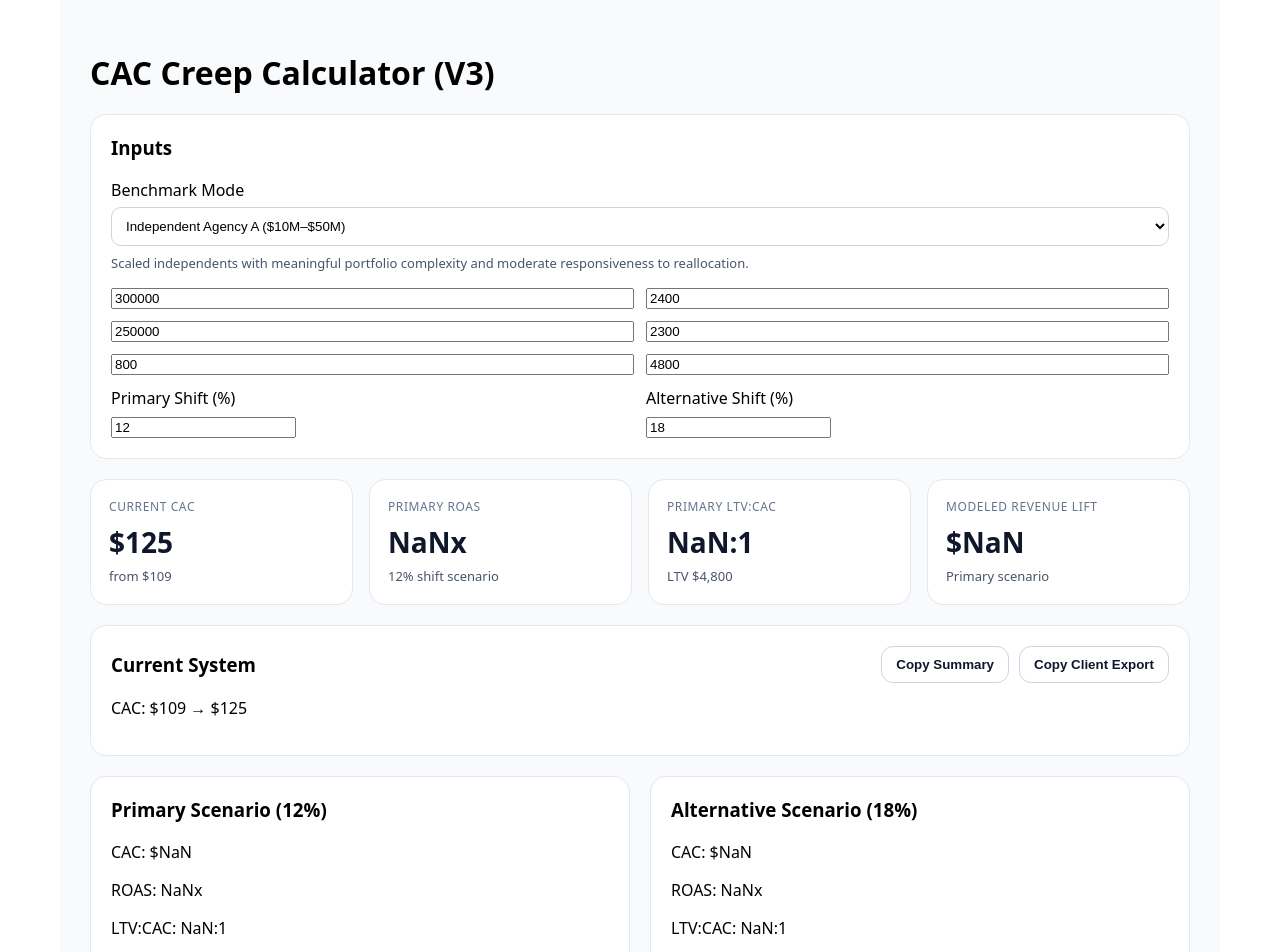
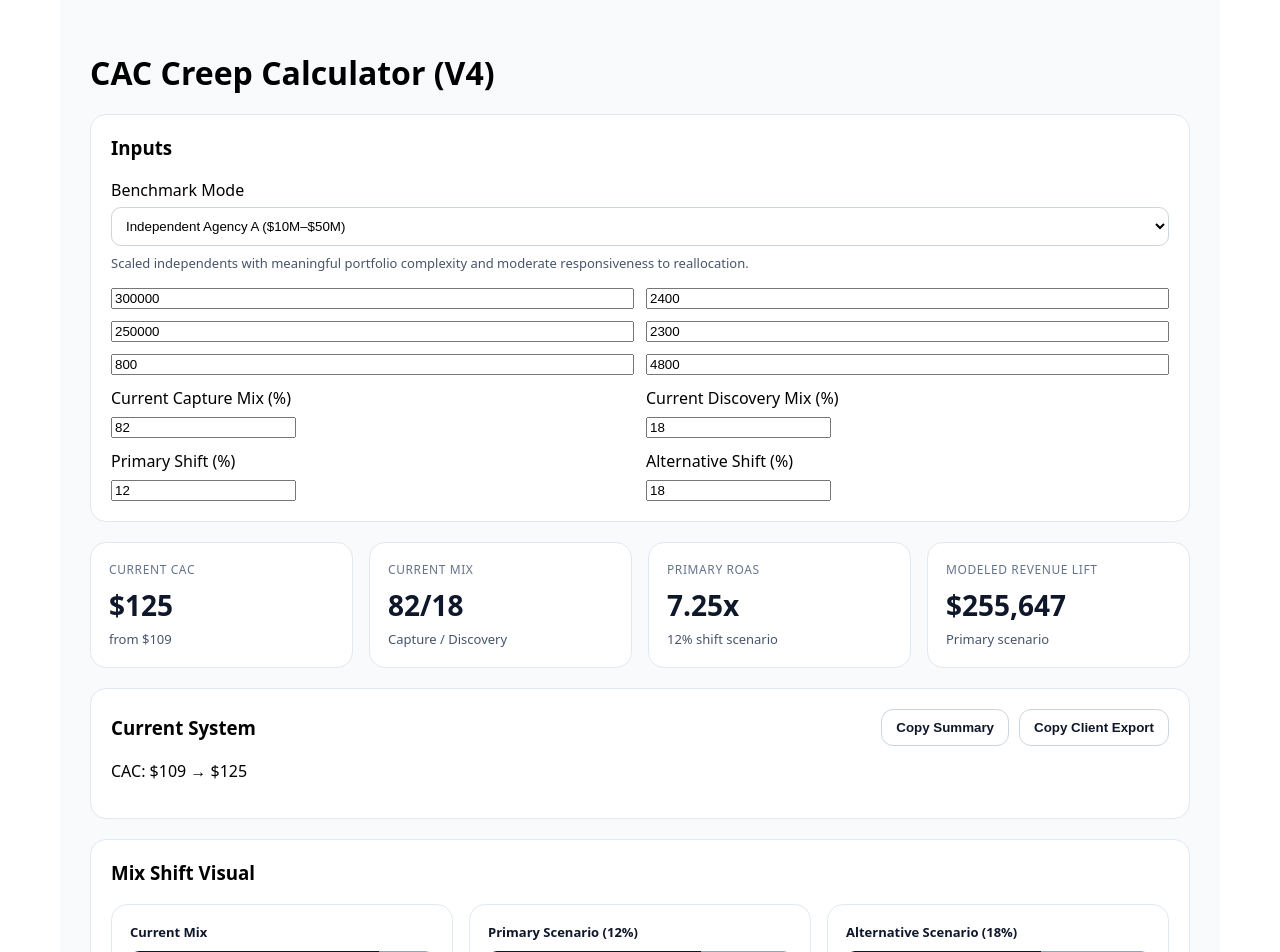
Before and after one commit to ScottMHarris1/revenue-architecture-tools, a Next.js app: page / in a window 1280 px wide. Shown: the top 952 px of the page. Built offline with nearby package versions, Linux system fonts and the light colour scheme.

Commit message:
Update page.tsx

```diff
--- a/app/page.tsx
+++ b/app/page.tsx
@@ -6,6 +6,7 @@ import MetricCard from "../components/MetricCard";
 import ActionButton from "../components/ActionButton";
 import ComparisonTable from "../components/ComparisonTable";
 import SimpleBar from "../components/SimpleBar";
+import MixShiftCard from "../components/MixShiftCard";
 import {
   BenchmarkMode,
   benchmarkDescriptions,
@@ -26,6 +27,9 @@ export default function Page() {
   const [shiftB, setShiftB] = useState(18);
   const [benchmarkMode, setBenchmarkMode] = useState<BenchmarkMode>("independentA");
 
+  const [captureMix, setCaptureMix] = useState(82);
+  const [discoveryMix, setDiscoveryMix] = useState(18);
+
   const [copiedSummary, setCopiedSummary] = useState(false);
   const [copiedClient, setCopiedClient] = useState(false);
 
@@ -40,6 +44,8 @@ export default function Page() {
         ltv,
         shift: shiftA,
         benchmarkMode,
+        currentCaptureMix: captureMix,
+        currentDiscoveryMix: discoveryMix,
       }),
     [
       spend,
@@ -50,6 +56,8 @@ export default function Page() {
       ltv,
       shiftA,
       benchmarkMode,
+      captureMix,
+      discoveryMix,
     ]
   );
 
@@ -64,6 +72,8 @@ export default function Page() {
         ltv,
         shift: shiftB,
         benchmarkMode,
+        currentCaptureMix: captureMix,
+        currentDiscoveryMix: discoveryMix,
       }),
     [
       spend,
@@ -74,43 +84,53 @@ export default function Page() {
       ltv,
       shiftB,
       benchmarkMode,
+      captureMix,
+      discoveryMix,
     ]
   );
 
   const repSummary = `Benchmark: ${
     benchmarkLabels[benchmarkMode]
-  }. CAC has moved from ${formatMoney(A.priorCAC)} to ${formatMoney(
+  }. Current mix is ${captureMix}% capture / ${discoveryMix}% discovery. CAC has moved from ${formatMoney(
+    A.priorCAC
+  )} to ${formatMoney(
     A.currentCAC
   )}. A controlled ${shiftA}-${shiftB}% reallocation could generate ${formatMoney(
     A.lift
   )}–${formatMoney(B.lift)} in modeled revenue lift while improving blended efficiency. Primary scenario lands at ${formatMoney(
     A.newCAC
-  )} CAC, ${formatROAS(A.roas)} ROAS, and ${formatRatio(
-    A.ltvToCac
-  )} LTV:CAC.`;
+  )} CAC, ${formatROAS(A.roas)} ROAS, and ${formatRatio(A.ltvToCac)} LTV:CAC.`;
 
   const clientExport = `Portfolio Efficiency Brief
 
 Benchmark mode
 - ${benchmarkLabels[benchmarkMode]}
 
+Current mix
+- Capture: ${captureMix}%
+- Discovery: ${discoveryMix}%
+
 Current state
 - CAC: ${formatMoney(A.priorCAC)} → ${formatMoney(A.currentCAC)}
 
 Primary scenario (${shiftA}% shift)
+- Capture: ${A.modeledCaptureMix}%
+- Discovery: ${A.modeledDiscoveryMix}%
 - CAC: ${formatMoney(A.newCAC)}
 - ROAS: ${formatROAS(A.roas)}
 - LTV:CAC: ${formatRatio(A.ltvToCac)}
 - Modeled revenue lift: ${formatMoney(A.lift)}
 
 Alternative scenario (${shiftB}% shift)
+- Capture: ${B.modeledCaptureMix}%
+- Discovery: ${B.modeledDiscoveryMix}%
 - CAC: ${formatMoney(B.newCAC)}
 - ROAS: ${formatROAS(B.roas)}
 - LTV:CAC: ${formatRatio(B.ltvToCac)}
 - Modeled revenue lift: ${formatMoney(B.lift)}
 
 Recommended next step
-Run a controlled ${shiftA}% to ${shiftB}% reallocation test, hold spend flat, and inspect CAC, blended efficiency, and modeled revenue lift before scaling.`;
+Run a controlled ${shiftA}% to ${shiftB}% reallocation test, hold spend flat, and inspect CAC, mix efficiency, and modeled revenue lift before scaling.`;
 
   async function handleCopySummary() {
     await navigator.clipboard.writeText(repSummary);
@@ -138,7 +158,7 @@ Run a controlled ${shiftA}% to ${shiftB}% reallocation test, hold spend flat, an
       }}
     >
       <h1 style={{ fontSize: 32, marginBottom: 20 }}>
-        CAC Creep Calculator (V3)
+        CAC Creep Calculator (V4)
       </h1>
 
       <Card>
@@ -188,6 +208,32 @@ Run a controlled ${shiftA}% to ${shiftB}% reallocation test, hold spend flat, an
           }}
         >
           <div>
+            <label style={{ display: "block", marginBottom: 6 }}>Current Capture Mix (%)</label>
+            <input
+              type="number"
+              value={captureMix}
+              onChange={(e) => {
+                const next = Number(e.target.value);
+                setCaptureMix(next);
+                setDiscoveryMix(Math.max(100 - next, 0));
+              }}
+            />
+          </div>
+
+          <div>
+            <label style={{ display: "block", marginBottom: 6 }}>Current Discovery Mix (%)</label>
+            <input
+              type="number"
+              value={discoveryMix}
+              onChange={(e) => {
+                const next = Number(e.target.value);
+                setDiscoveryMix(next);
+                setCaptureMix(Math.max(100 - next, 0));
+              }}
+            />
+          </div>
+
+          <div>
             <label style={{ display: "block", marginBottom: 6 }}>Primary Shift (%)</label>
             <input
               type="number"
@@ -221,14 +267,14 @@ Run a controlled ${shiftA}% to ${shiftB}% reallocation test, hold spend flat, an
           subtext={`from ${formatMoney(A.priorCAC)}`}
         />
         <MetricCard
+          label="Current Mix"
+          value={`${captureMix}/${discoveryMix}`}
+          subtext="Capture / Discovery"
+        />
+        <MetricCard
           label="Primary ROAS"
           value={formatROAS(A.roas)}
           subtext={`${shiftA}% shift scenario`}
-        />
-        <MetricCard
-          label="Primary LTV:CAC"
-          value={formatRatio(A.ltvToCac)}
-          subtext={`LTV ${formatMoney(ltv)}`}
         />
         <MetricCard
           label="Modeled Revenue Lift"
@@ -263,6 +309,33 @@ Run a controlled ${shiftA}% to ${shiftB}% reallocation test, hold spend flat, an
         <p style={{ marginTop: 14 }}>
           CAC: {formatMoney(A.priorCAC)} → {formatMoney(A.currentCAC)}
         </p>
+      </Card>
+
+      <Card style={{ marginTop: 20 }}>
+        <h3 style={{ marginTop: 0 }}>Mix Shift Visual</h3>
+        <div
+          style={{
+            display: "grid",
+            gridTemplateColumns: "1fr 1fr 1fr",
+            gap: 16,
+          }}
+        >
+          <MixShiftCard
+            title="Current Mix"
+            capture={captureMix}
+            discovery={discoveryMix}
+          />
+          <MixShiftCard
+            title={`Primary Scenario (${shiftA}%)`}
+            capture={A.modeledCaptureMix}
+            discovery={A.modeledDiscoveryMix}
+          />
+          <MixShiftCard
+            title={`Alternative Scenario (${shiftB}%)`}
+            capture={B.modeledCaptureMix}
+            discovery={B.modeledDiscoveryMix}
+          />
+        </div>
       </Card>
 
       <div
```
